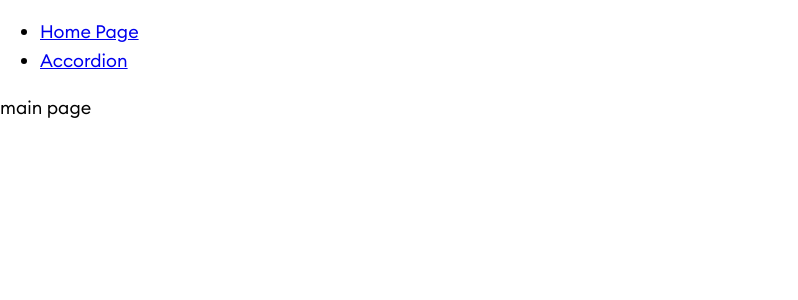
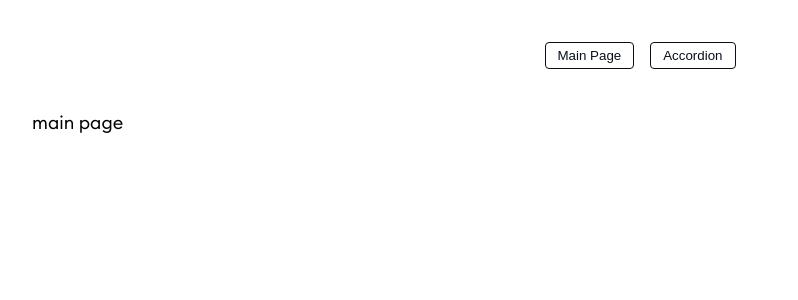
Before and after one commit to balda-kamil/web-dev-recruitment-task, a Next.js app: page / in a window 1280 px wide. Shown: the top 300 px of the page, without its empty margins (0-798 px from the left). Built offline with nearby package versions, Linux system fonts and the light colour scheme.

Commit message:
break points and mq function added

```diff
--- /dev/null
+++ b/src/components/Container/Container.tsx
@@ -0,0 +1,28 @@
+import React, {ReactNode} from "react";
+import styled from "@emotion/styled";
+import {mq} from "../../theme";
+
+const ContainerElement = styled.div`
+  width: 100%;
+  margin-block: 8px;
+  padding-inline: 16px;
+
+  ${mq('md')}{
+    margin-block: 32px;
+    padding-inline: 32px;
+  }
+`
+
+interface Test {
+    children: ReactNode
+}
+
+const Container = ({children} : Test) => {
+    return (
+        <ContainerElement>
+            {children}
+        </ContainerElement>
+    );
+};
+
+export default Container;
--- a/src/components/Header/Header.tsx
+++ b/src/components/Header/Header.tsx
@@ -1,17 +1,33 @@
 import React from "react";
 import Link from "next/link";
+import styled from "@emotion/styled";
 
+
+const StyledMenuList = styled.ul`
+  display: flex;
+  gap: 16px;
+  align-items: center;
+  margin: 40px auto;
+  padding: 0;
+  list-style-type: none;
+  justify-content: center;
+`
 const Header: React.FC = () => {
-    return <div>
-        <ul>
+    return (
+        <StyledMenuList>
             <li>
-                <Link href="/">Home Page</Link>
+                <button>
+                    <Link href="/">Main Page</Link>
+                </button>
             </li>
             <li>
-                <Link href="/accordion">Accordion</Link>
+                <button>
+                    <Link href="/accordion">Accordion</Link>
+                </button>
             </li>
-        </ul>
-    </div>
+        </StyledMenuList>
+        )
+
 };
 
 export default Header;
--- a/src/pages/accordion/index.tsx
+++ b/src/pages/accordion/index.tsx
@@ -1,9 +1,10 @@
 import type { NextPage } from 'next';
+import Container from "../../components/Container/Container";
 
 const Accordion: NextPage = () => {
-    return <div>
+    return <Container>
         AKORDEON
-    </div>
+    </Container>
 }
 
 export default Accordion;
--- a/src/pages/index.tsx
+++ b/src/pages/index.tsx
@@ -1,8 +1,9 @@
 import type { NextPage } from 'next';
+import Container from "../components/Container/Container";
 const IndexPage: NextPage = () => {
-    return <div>
+    return <Container>
         main page
-    </div>
+    </Container>
 };
 
 export default IndexPage;
--- a/src/theme/globalStyles.tsx
+++ b/src/theme/globalStyles.tsx
@@ -1,4 +1,5 @@
 import { css, Global } from '@emotion/react';
+import {theme} from "./index";
 
 const fontLight = css({
     '@font-face': {
@@ -51,6 +52,21 @@ const globalCss = css({
         marginBottom: '0',
     },
     '*': { boxSizing: 'border-box' },
+    'button': {
+        padding: '5px 12px',
+        textAlign: 'center',
+        color: theme.color.BLACK,
+        background: theme.color.WHITE,
+        border: `1px solid ${theme.color.BLACK}`,
+        borderRadius: '4px'
+    },
+    'a': {
+        textDecoration: 'none',
+        color: 'inherit'
+    },
+    'li': {
+        listStyleType: "none"
+    }
 });
 
 const GlobalStyles = <Global styles={[fontLight, fontMedium, fontSemiBold, globalCss]} />;
--- a/src/theme/index.ts
+++ b/src/theme/index.ts
@@ -3,6 +3,17 @@ const colors = {
     WHITE: '#fff',
     GRAY_50: '#F5F7F9',
 };
+
+const bp = {
+    sm: 360,
+    md: 768,
+    lg: 992,
+    xl: 1200
+}
+
+export const mq = (n: keyof typeof bp) => {
+    return `@media (min-width: ${bp[n]}px)`;
+}
 
 const typography = {
     heading: {
```
